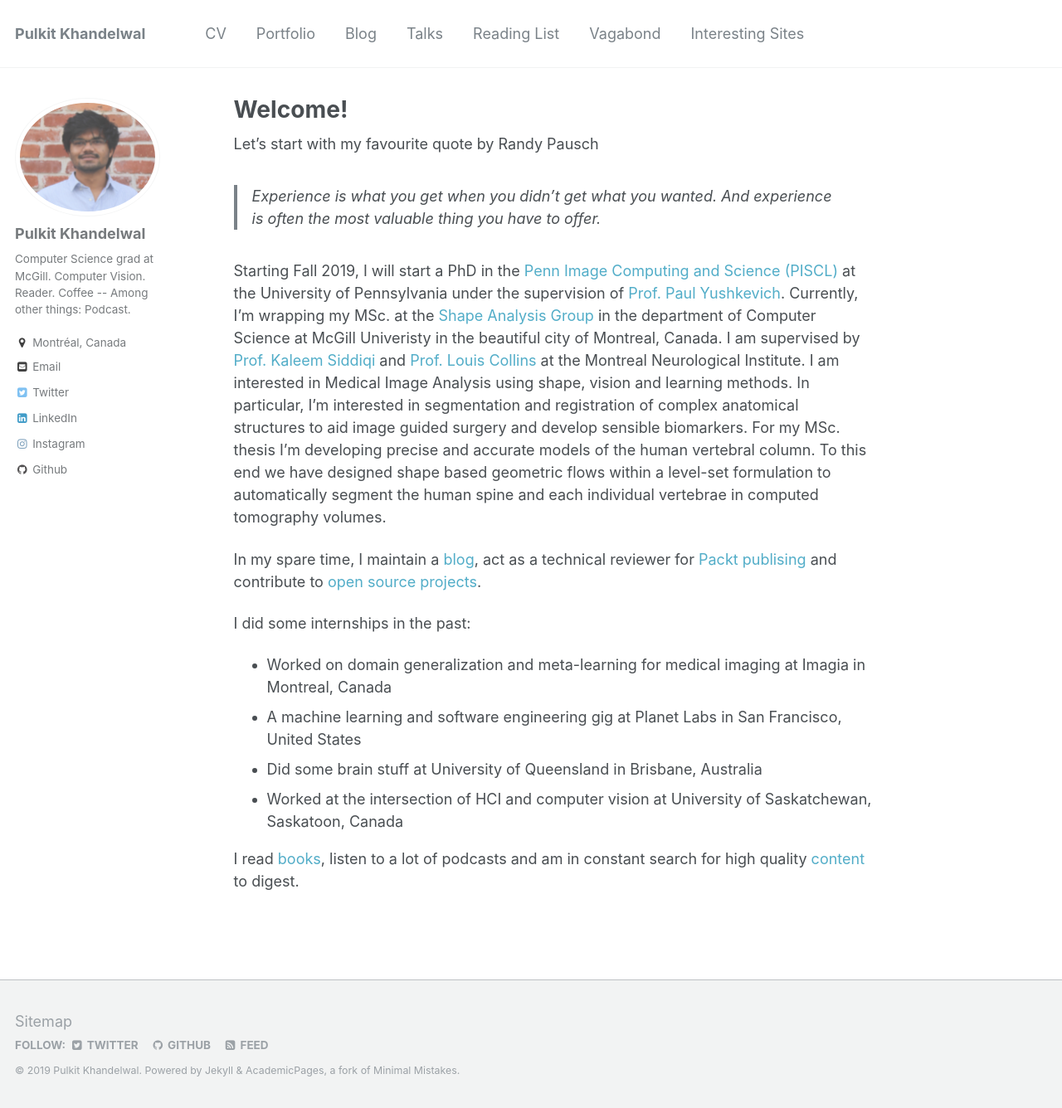
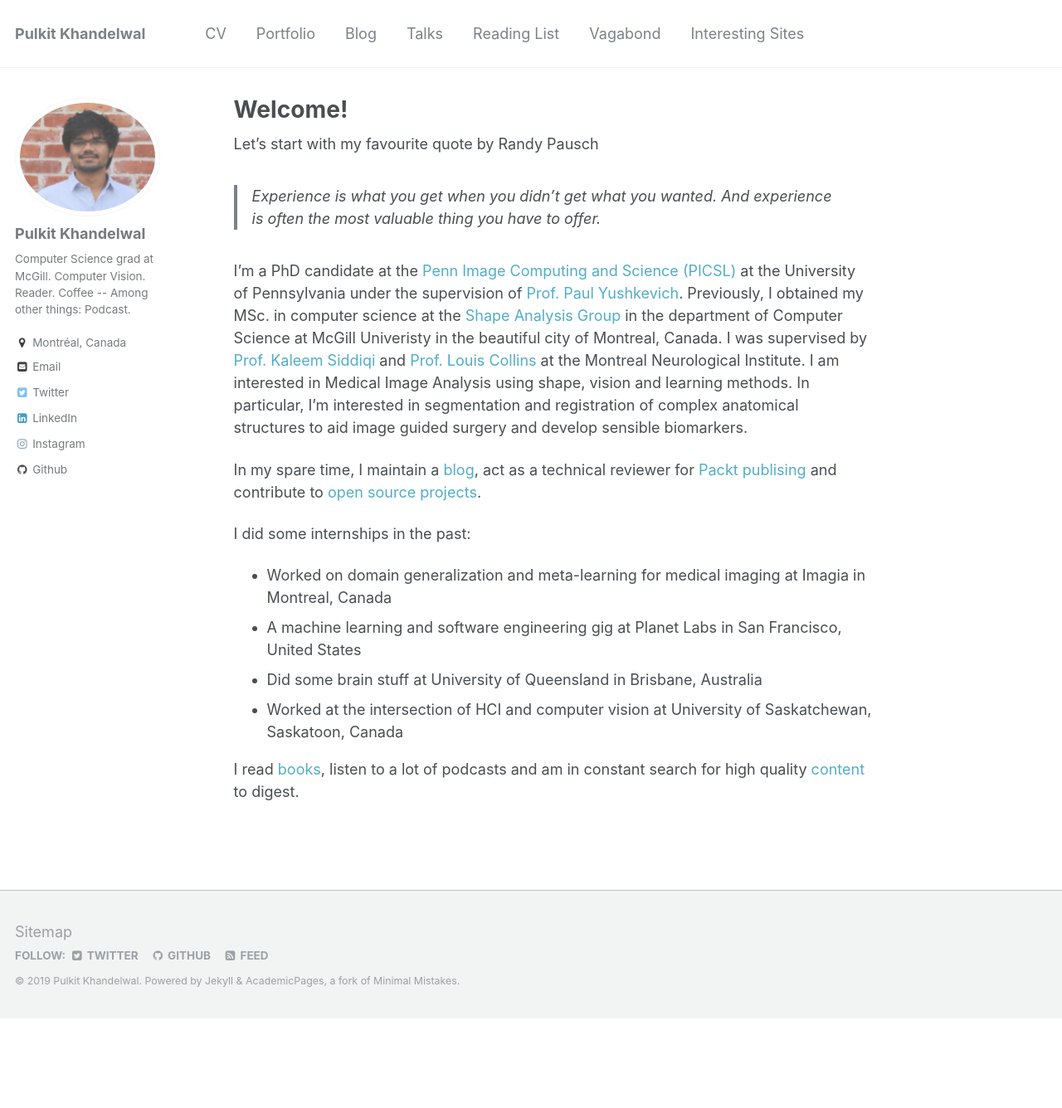
Before and after one commit to Pulkit-Khandelwal/pulkit-khandelwal.github.io, a Jekyll site: the page built from _pages/about.md, in a window 1280 px wide and 1336 px high. Shown: the whole window at 83% size. Built offline with Jekyll 4.4.1, drawn with Linux system fonts in a browser that asks for light colours.

Commit message:
Update about.md

```diff
--- a/_pages/about.md
+++ b/_pages/about.md
@@ -12,7 +12,7 @@
 > Experience is what you get when you didn't get what you wanted.
 > And experience is often the most valuable thing you have to offer.
 
-Starting Fall 2019, I will start a PhD in the [Penn Image Computing and Science (PISCL)](http://picsl.upenn.edu/) at the University of Pennsylvania  under the supervision of [Prof. Paul Yushkevich](http://picsl.upenn.edu/people-staff-james-c-gee/faculty-staff/paul-yushkevich/). Currently, I'm wrapping my MSc. at the [Shape Analysis Group](http://www.cim.mcgill.ca/~shape/) in the department of Computer Science at McGill Univeristy in the beautiful city of Montreal, Canada. I am supervised by [Prof. Kaleem Siddiqi](http://www.cim.mcgill.ca/~siddiqi/) and [Prof. Louis Collins](http://nist.mni.mcgill.ca/) at the Montreal Neurological Institute. I am interested in Medical Image Analysis using shape, vision and learning methods. In particular, I'm interested in segmentation and registration of complex anatomical structures to aid image guided surgery and develop sensible biomarkers. For my MSc. thesis I'm developing precise and accurate models of the human vertebral column. To this end we have designed shape based geometric flows within a level-set formulation to automatically segment the human spine and each individual vertebrae in computed tomography volumes.
+I'm a PhD candidate at the [Penn Image Computing and Science (PICSL)](http://picsl.upenn.edu/) at the University of Pennsylvania  under the supervision of [Prof. Paul Yushkevich](http://picsl.upenn.edu/people-staff-james-c-gee/faculty-staff/paul-yushkevich/). Previously, I obtained my MSc. in computer science at the [Shape Analysis Group](http://www.cim.mcgill.ca/~shape/) in the department of Computer Science at McGill Univeristy in the beautiful city of Montreal, Canada. I was supervised by [Prof. Kaleem Siddiqi](http://www.cim.mcgill.ca/~siddiqi/) and [Prof. Louis Collins](http://nist.mni.mcgill.ca/) at the Montreal Neurological Institute. I am interested in Medical Image Analysis using shape, vision and learning methods. In particular, I'm interested in segmentation and registration of complex anatomical structures to aid image guided surgery and develop sensible biomarkers.
 
 In my spare time, I maintain a [blog](https://pulkit-khandelwal.github.io/blog/), act as a technical reviewer for [Packt publising](https://github.com/TrainingByPackt/Applied-Supervised-Learning-with-R/tree/master/Lesson07) and contribute to [open source projects](https://github.com/Pulkit-Khandelwal/Reinforcement-Learning-Notebooks).
 
```
